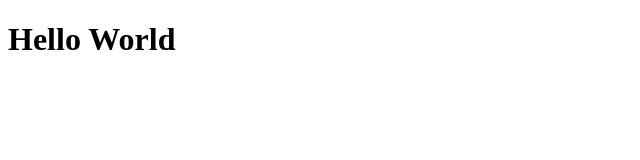
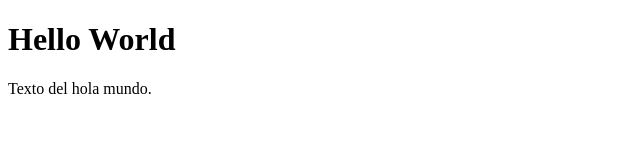
Before and after one commit to saddam1981/test, a plain HTML site: page index.html in a window 1280 px wide. Shown: the whole page, without its empty margins (0-640 px from the left). Drawn offline with Linux system fonts and the light colour scheme.

Commit message:
Update index.html

```diff
--- a/index.html
+++ b/index.html
@@ -8,5 +8,6 @@
 </head>
 <body>
     <h1>Hello World</h1>
+    <p>Texto del hola mundo.</p>
 </body>
 </html>
```
